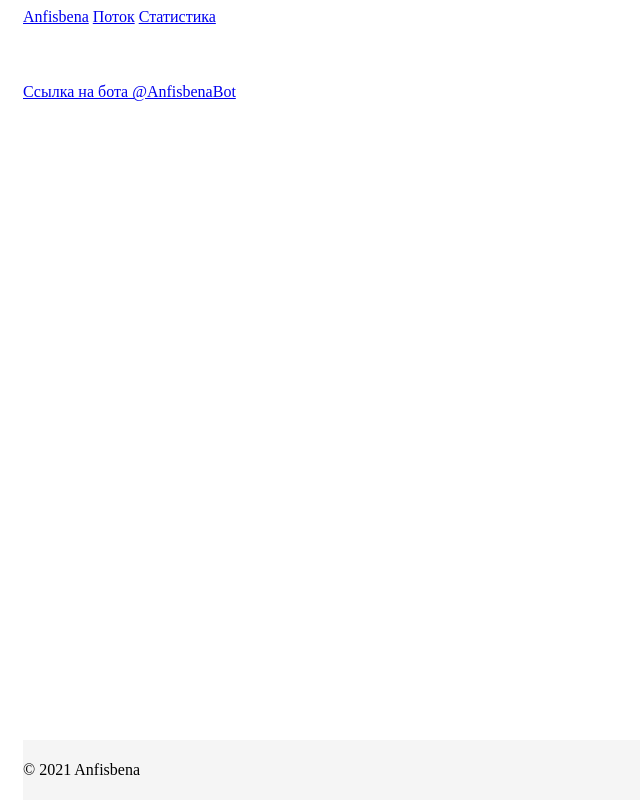
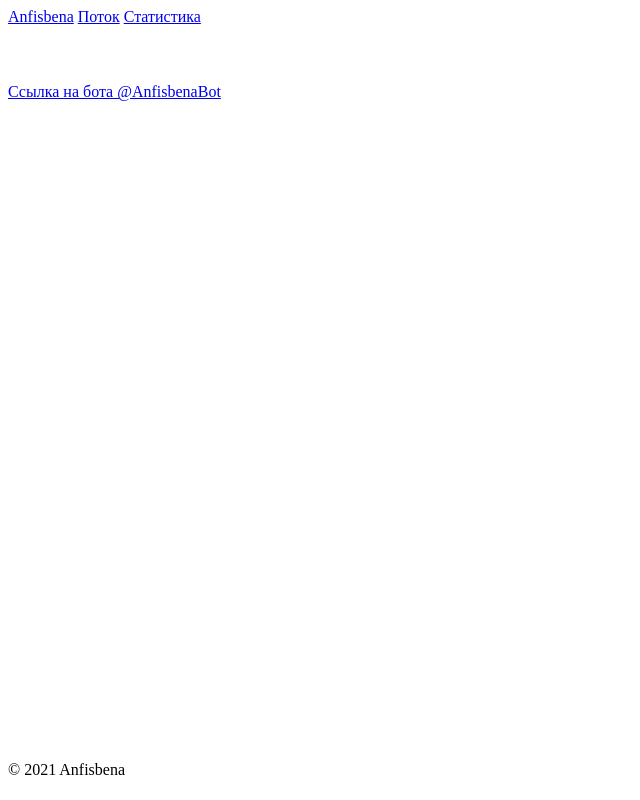
Before and after one commit to madgagarin/anfisbena, a Flask app: template templates/index.html in a window 1280 px wide. Shown: the whole page, without its empty margins (0-640 px from the left). Run offline with Flask 2, Linux system fonts and the light colour scheme; the template is opened without the code that fills it, so the values that code supplies are empty; parts of the project's set-up code (start-up, migrations or seed data) failed here and were passed over; some libraries are stand-ins or nearby versions.

Commit message:
Обновление дизайна

```diff
--- a/static/footer.css
+++ b/static/footer.css
@@ -1,28 +1,12 @@
 /* Sticky footer styles
 -------------------------------------------------- */
-html {
-  position: relative;
-  min-height: 100%;
-}
+
 body {
   margin-bottom: 60px; /* Margin bottom by footer height */
 }
 .footer {
   position: absolute;
   bottom: 0;
-  width: 100%;
   height: 60px; /* Set the fixed height of the footer here */
   line-height: 60px; /* Vertically center the text there */
-  background-color: #f5f5f5;
 }
-
-
-/* Custom page CSS
--------------------------------------------------- */
-/* Not required for template or sticky footer method. */
-
-.container {
-  width: auto;
-  max-width: 680px;
-  padding: 0 15px;
-}
--- a/templates/base.html
+++ b/templates/base.html
@@ -6,7 +6,7 @@
 
 {% block navbar %}
 <div class="container">
-    <nav class="navbar navbar-expand-lg sticky-top navbar-dark bg-dark">
+    <nav class="navbar navbar-expand-lg navbar-light">
         <a class="navbar-brand" href="/">Anfisbena</a>
         <a class="navbar-brand" href="{{ url_for('messages') }}">Поток</a>
         <a class="navbar-brand" href="{{ url_for('bot') }}">Статистика</a>
```
